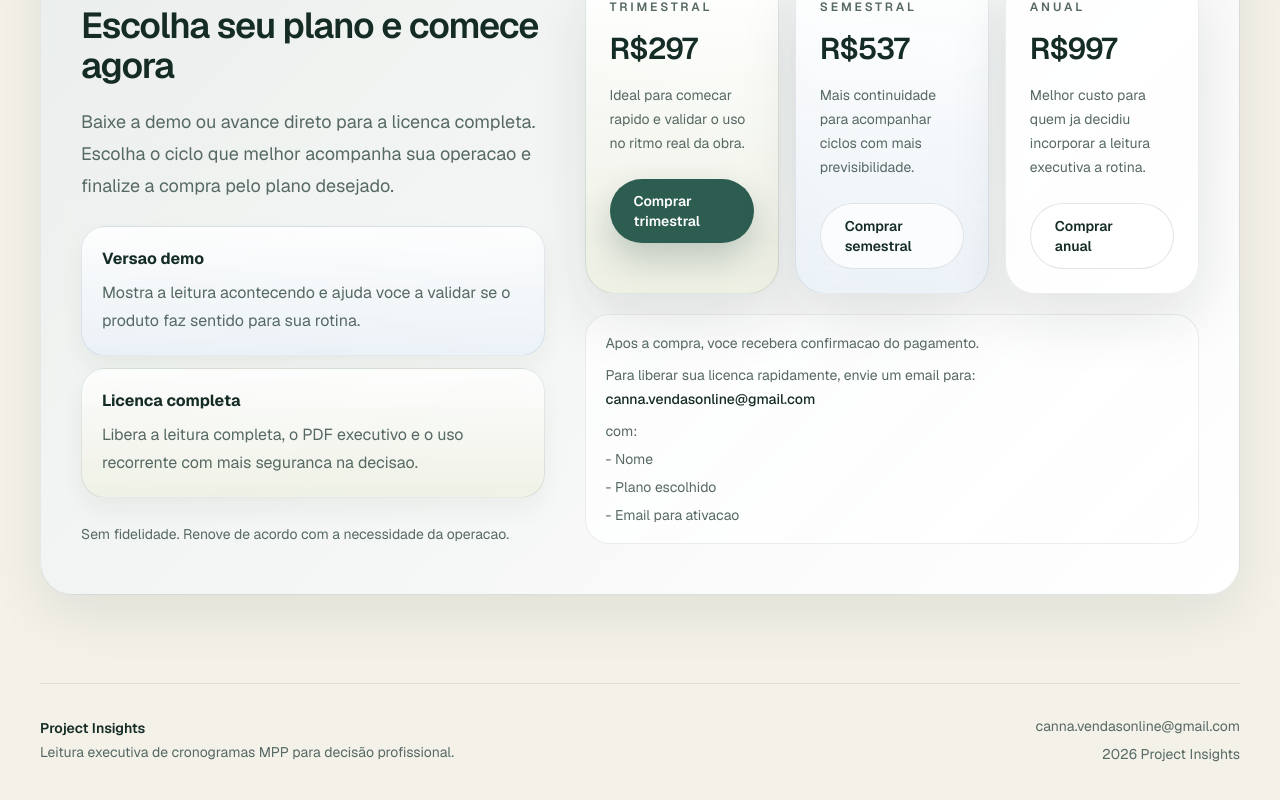
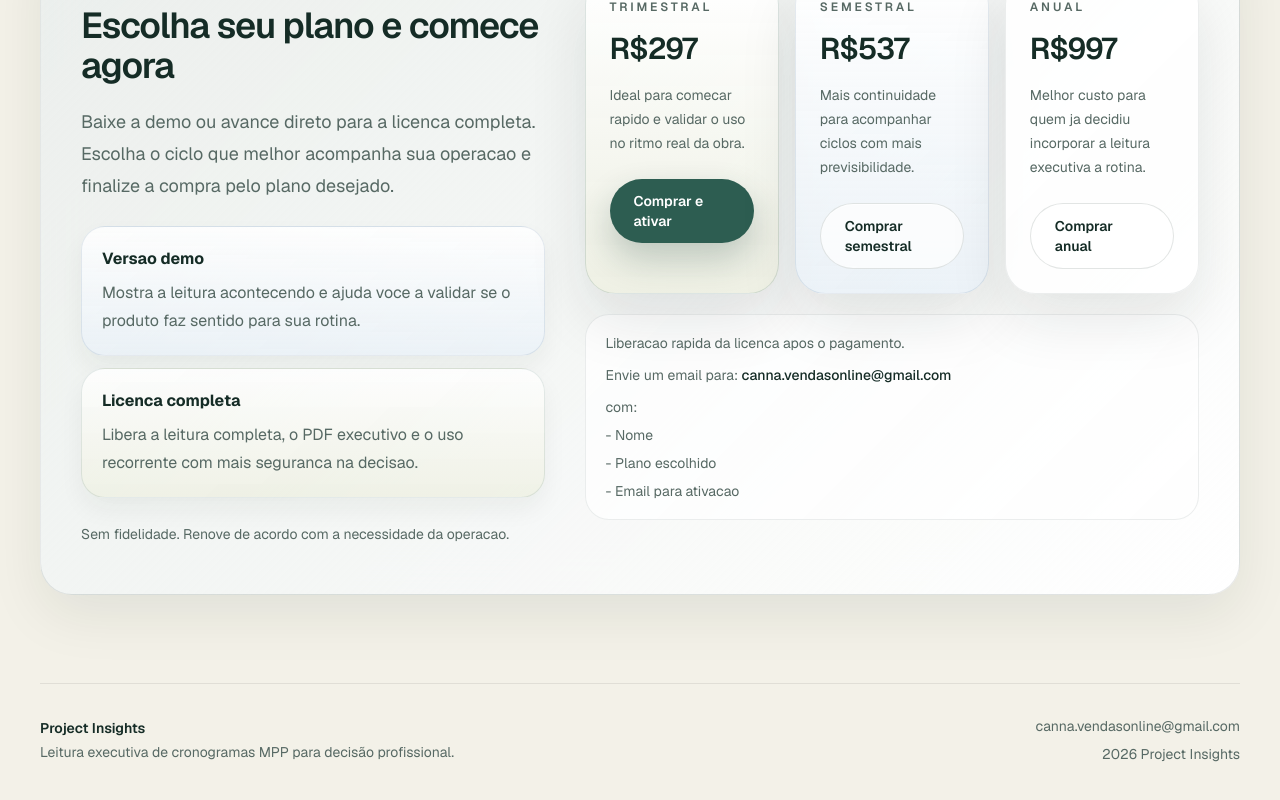
Before and after one commit to Cannalonga/project-insights-site, a Next.js app: page / in a window 1280 px wide. Shown: the part 6883-7683 px from the top of the page. Built offline with nearby package versions, Linux system fonts and the light colour scheme; no server answers.

Commit message:
fix(landing): tighten post-purchase copy and trimestral CTA

```diff
--- a/src/components/FinalCTASection.tsx
+++ b/src/components/FinalCTASection.tsx
@@ -5,7 +5,7 @@ const planCards = [
     title: "Trimestral",
     price: "R$297",
     description: "Ideal para comecar rapido e validar o uso no ritmo real da obra.",
-    cta: "Comprar trimestral",
+    cta: "Comprar e ativar",
     href: siteConfig.plans.trimestral.buyUrl,
     external: siteConfig.plans.trimestral.hasMercadoPagoUrl,
     tone: "primary",
@@ -97,9 +97,9 @@ export function FinalCTASection() {
             </div>
 
             <div className="rounded-[1.5rem] border border-[rgba(21,44,38,0.08)] bg-white/72 px-5 py-4 text-sm leading-6 text-[var(--muted)]">
-              <p>Apos a compra, voce recebera confirmacao do pagamento.</p>
+              <p>Liberacao rapida da licenca apos o pagamento.</p>
               <p className="mt-2">
-                Para liberar sua licenca rapidamente, envie um email para:{" "}
+                Envie um email para:{" "}
                 <a
                   href={`mailto:${siteConfig.supportEmail}`}
                   className="font-medium text-[var(--foreground)] hover:text-[var(--accent-strong)]"
```
